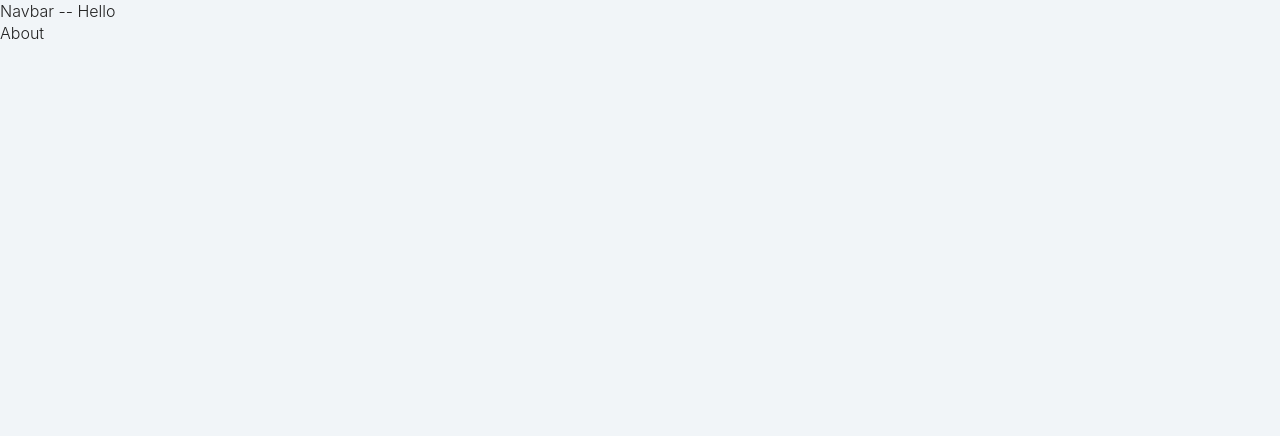
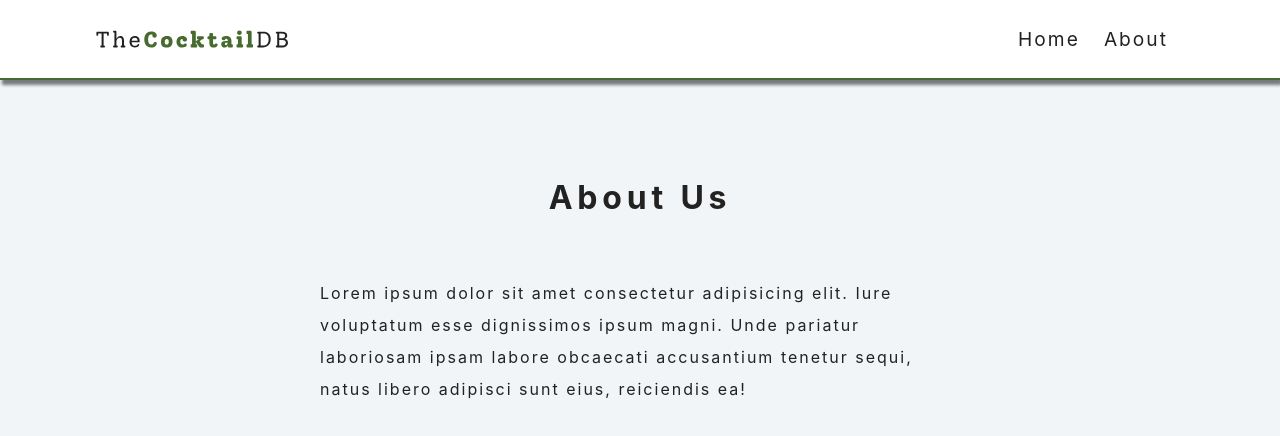
Before and after one commit to vitorolopes/React-Cocktails, a React (Create React App) app: page /about in a window 1280 px wide. Shown: the top 436 px of the page. Built offline with nearby package versions, Linux system fonts and the light colour scheme.

Commit message:
Navbar, About and Error

```diff
--- a/src/components/Navbar.js
+++ b/src/components/Navbar.js
@@ -1,12 +1,36 @@
 import React from 'react'
+import {Link} from 'react-router-dom'
+
 import { useGlobalContext } from '../context'
+import logo from '../logo.svg'
 
 const Navbar = () => {
 
   const {test} = useGlobalContext()
 
   return (
-    <div>Navbar -- {test}</div>
+    <nav className='navbar'>
+      <div className="nav-center">
+
+        <Link to="/">
+           <img className='logo' src={logo} alt="log" />
+        </Link>
+
+        <ul className="nav-links">
+          <li>
+            <Link to="/">
+              Home
+            </Link>
+          </li>
+          <li>
+            <Link to="/about">
+              About
+            </Link>
+          </li>
+
+        </ul>
+      </div>
+    </nav>
   )
 }
 
--- a/src/pages/About.js
+++ b/src/pages/About.js
@@ -2,7 +2,14 @@
 
 const About = () => {
   return (
-    <div>About</div>
+    <section className="section about-section">
+      <h1 className='section-title'>About us</h1>
+      <p>Lorem ipsum dolor sit amet consectetur
+      adipisicing elit. Iure voluptatum esse
+      dignissimos ipsum magni. Unde pariatur laboriosam
+      ipsam labore obcaecati accusantium tenetur sequi,
+      natus libero adipisci sunt eius, reiciendis ea!</p>
+    </section>
   )
 }
 
--- a/src/pages/Error.js
+++ b/src/pages/Error.js
@@ -1,8 +1,17 @@
 import React from 'react'
+import {Link} from 'react-router-dom'
 
 const Error = () => {
   return (
-    <div>Error</div>
+    <section className='section error-page'>
+      <div className='error-container'>
+        <h1 >Oops! It's a dead end</h1>
+        <Link to="/" className='btn btn-primary'>
+            Back Home
+        </Link>
+      </div>
+
+    </section>
   )
 }
 
```
